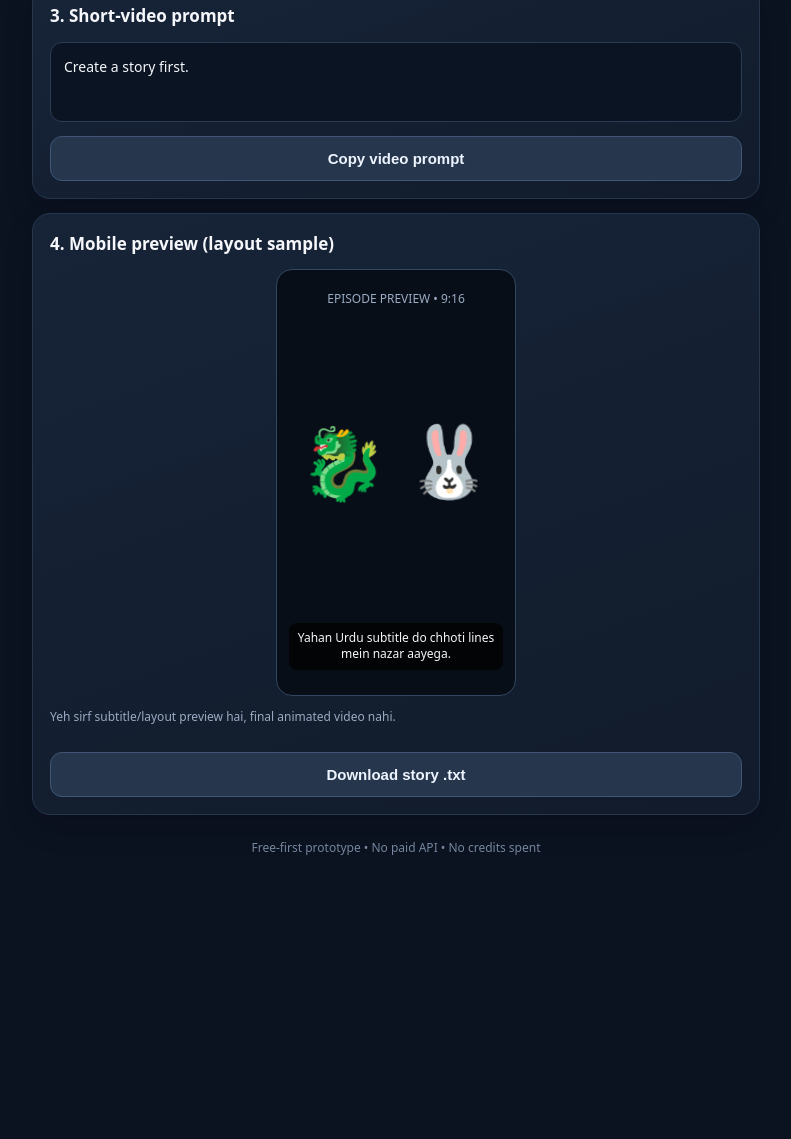
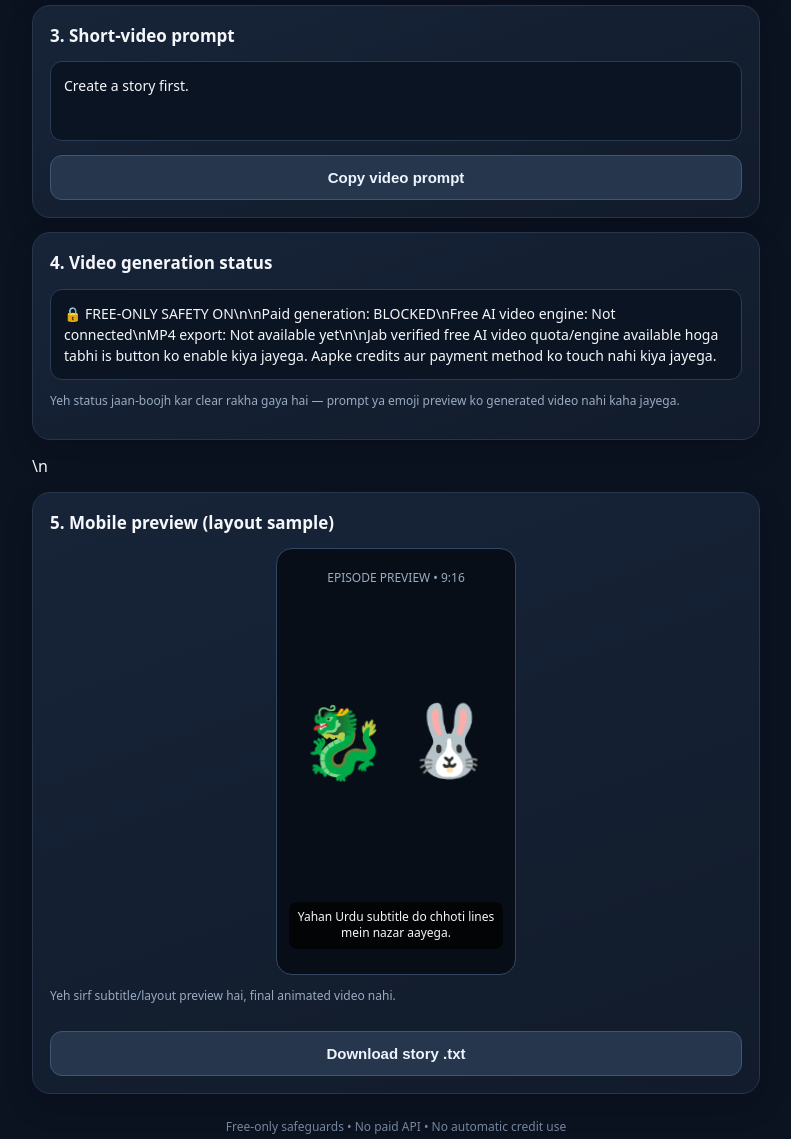
Before and after one commit to Murtuzahussain110/nature-shorts-automation, a plain HTML site: page studio/index.html in a window 1280 px wide. Shown: the part 930-2069 px from the top of the page, without its empty margins (244-1035 px from the left). Before the commit the page ends 1835 px from the top, so only its background shows below. Drawn offline with Linux system fonts and the light colour scheme.

Commit message:
Add free-only generation safeguards and honest engine status

```diff
--- a/studio/index.html
+++ b/studio/index.html
@@ -22,7 +22,7 @@ input,select,textarea{width:100%;border:1px solid #344760;background:#0d1726;col
 </style></head>
 <body><main>
 <header class="brand"><div class="logo">🎬</div><div><div class="eyebrow">MOBILE CARTOON STUDIO</div><h1>Urdu Story Shorts</h1><p class="sub">Apni next cartoon episode ki planning yahan karo</p></div></header>
-<div class="notice"><b>Honest status:</b> Yeh pehla mobile studio version hai. Story, dialogue, subtitles aur prompts tayyar karta hai. Asli AI video-rendering engine abhi connected nahi — is liye abhi MP4 generate hone ka jhoota claim nahi karta.</div>
+<div class="notice"><b>Free-only mode:</b> Is studio se koi paid API, subscription ya credit automatically use nahi hoga. Story, Urdu dialogue, subtitles aur video prompts tayyar ho sakte hain. <b>Real AI MP4 generation abhi available nahi</b> kyun ke account par is ka verified free video quota nahi mila. Paid fallback band hai.</div>
 <section class="panel"><h2>1. Episode setup</h2>
 <label>Story idea</label><input id="idea" placeholder="Misal: jungle mein kho gaya jadui parinda">
 <div class="grid"><div><label>Story mood</label><select id="mood"><option>Funny adventure</option><option>Heartwarming</option><option>Mystery</option><option>Action adventure</option><option>Magical</option></select></div><div><label>Duration</label><select id="duration"><option value="30">30 seconds</option><option value="45" selected>45 seconds</option><option value="60">60 seconds</option></select></div></div>
@@ -32,8 +32,8 @@ input,select,textarea{width:100%;border:1px solid #344760;background:#0d1726;col
 </section>
 <section class="panel"><h2>2. Story & dialogue</h2><div id="story" class="result">Your story draft will appear here.</div><button class="btn secondary" id="copyStory">Copy story</button></section>
 <section class="panel"><h2>3. Short-video prompt</h2><div id="prompt" class="result">Create a story first.</div><button class="btn secondary" id="copyPrompt">Copy video prompt</button></section>
-<section class="panel"><h2>4. Mobile preview (layout sample)</h2><div class="preview"><div class="small">EPISODE PREVIEW • 9:16</div><div class="scene" id="emoji">🐉 🐰</div><div class="caption" id="caption">Yahan Urdu subtitle do chhoti lines mein nazar aayega.</div></div><p class="small">Yeh sirf subtitle/layout preview hai, final animated video nahi.</p><button class="btn secondary" id="download">Download story .txt</button></section>
-<footer>Free-first prototype • No paid API • No credits spent</footer>
+<section class="panel"><h2>4. Video generation status</h2><div class="result">🔒 FREE-ONLY SAFETY ON\n\nPaid generation: BLOCKED\nFree AI video engine: Not connected\nMP4 export: Not available yet\n\nJab verified free AI video quota/engine available hoga tabhi is button ko enable kiya jayega. Aapke credits aur payment method ko touch nahi kiya jayega.</div><p class="small">Yeh status jaan-boojh kar clear rakha gaya hai — prompt ya emoji preview ko generated video nahi kaha jayega.</p></section>\n<section class="panel"><h2>5. Mobile preview (layout sample)</h2><div class="preview"><div class="small">EPISODE PREVIEW • 9:16</div><div class="scene" id="emoji">🐉 🐰</div><div class="caption" id="caption">Yahan Urdu subtitle do chhoti lines mein nazar aayega.</div></div><p class="small">Yeh sirf subtitle/layout preview hai, final animated video nahi.</p><button class="btn secondary" id="download">Download story .txt</button></section>
+<footer>Free-only safeguards • No paid API • No automatic credit use</footer>
 </main>
 <script>
 const $=id=>document.getElementById(id);let latest='';
```
